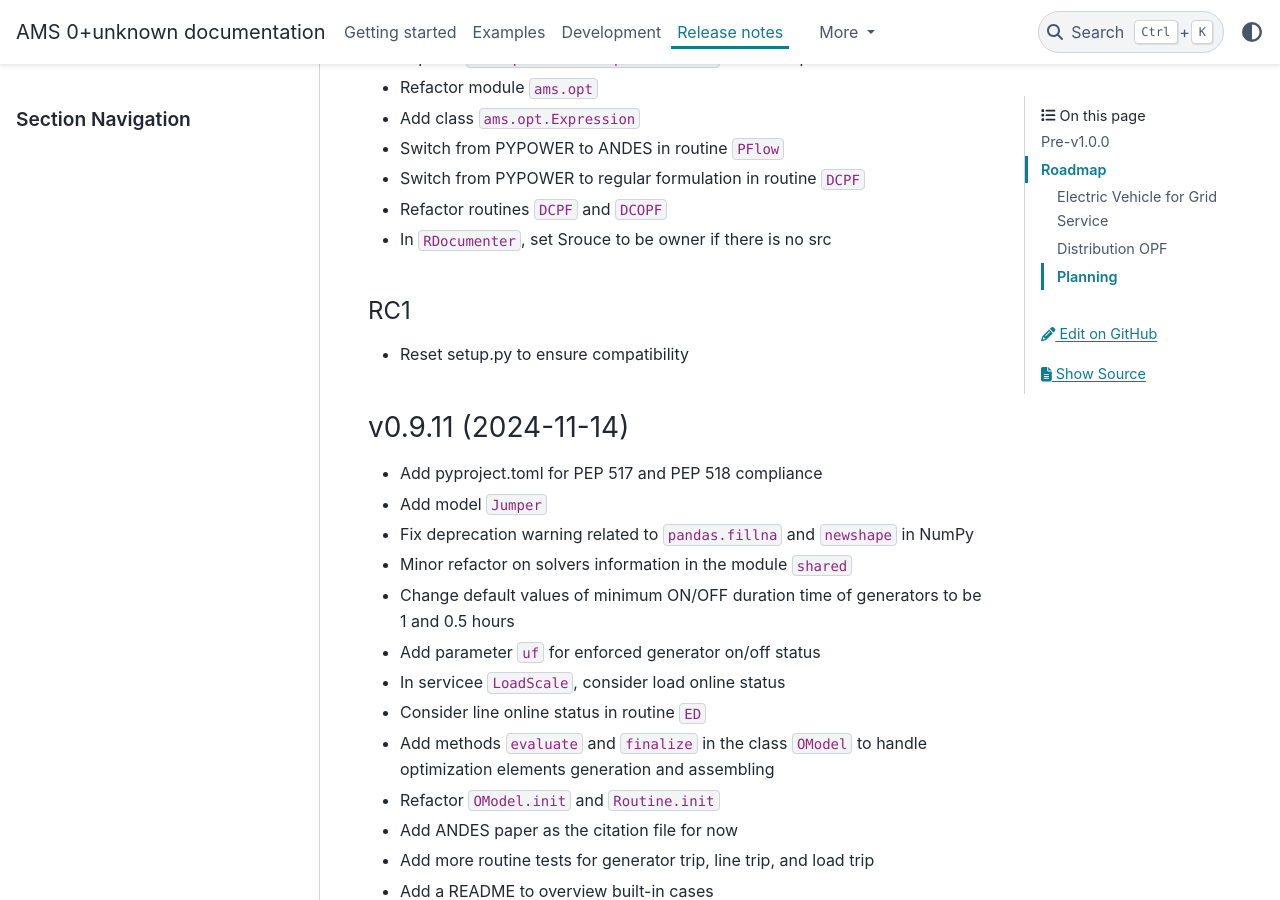
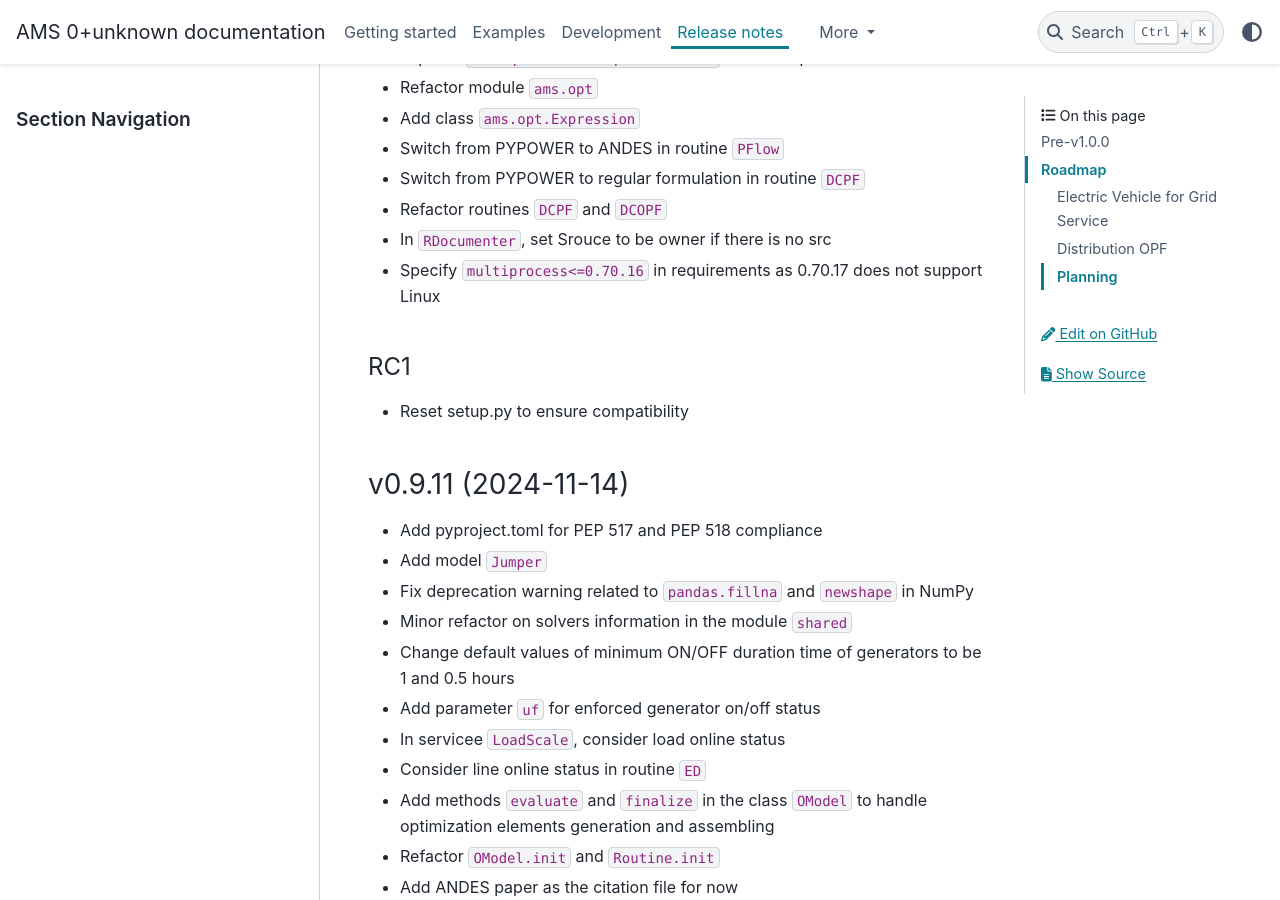
Before and after one commit to CURENT/ams, a Sphinx documentation site: the page built from docs/source/release-notes.rst, in a window 1280 px wide and 900 px high, scrolled down 457 px. Built offline with Sphinx 7.4.7 and the PyData theme 0.15.4, drawn with Linux system fonts in a browser that asks for light colours; pages that are not in the unit, such as notebooks, are missing from menus.

Commit message:
Specify multiprocess<=0.70.16 in requirements as 0.70.17 run into error on Linux

```diff
--- a/docs/source/release-notes.rst
+++ b/docs/source/release-notes.rst
@@ -22,6 +22,7 @@ v0.9.12 (202x-xx-xx)
 - Switch from PYPOWER to regular formulation in routine ``DCPF``
 - Refactor routines ``DCPF`` and ``DCOPF``
 - In ``RDocumenter``, set Srouce to be owner if there is no src
+- Specify ``multiprocess<=0.70.16`` in requirements as 0.70.17 does not support Linux
 
 RC1
 ~~~~
--- a/requirements.txt
+++ b/requirements.txt
@@ -10,3 +10,4 @@ openpyxl
 andes>=1.8.7
 pybind11
 cvxpy
+multiprocess<=0.70.16
```
